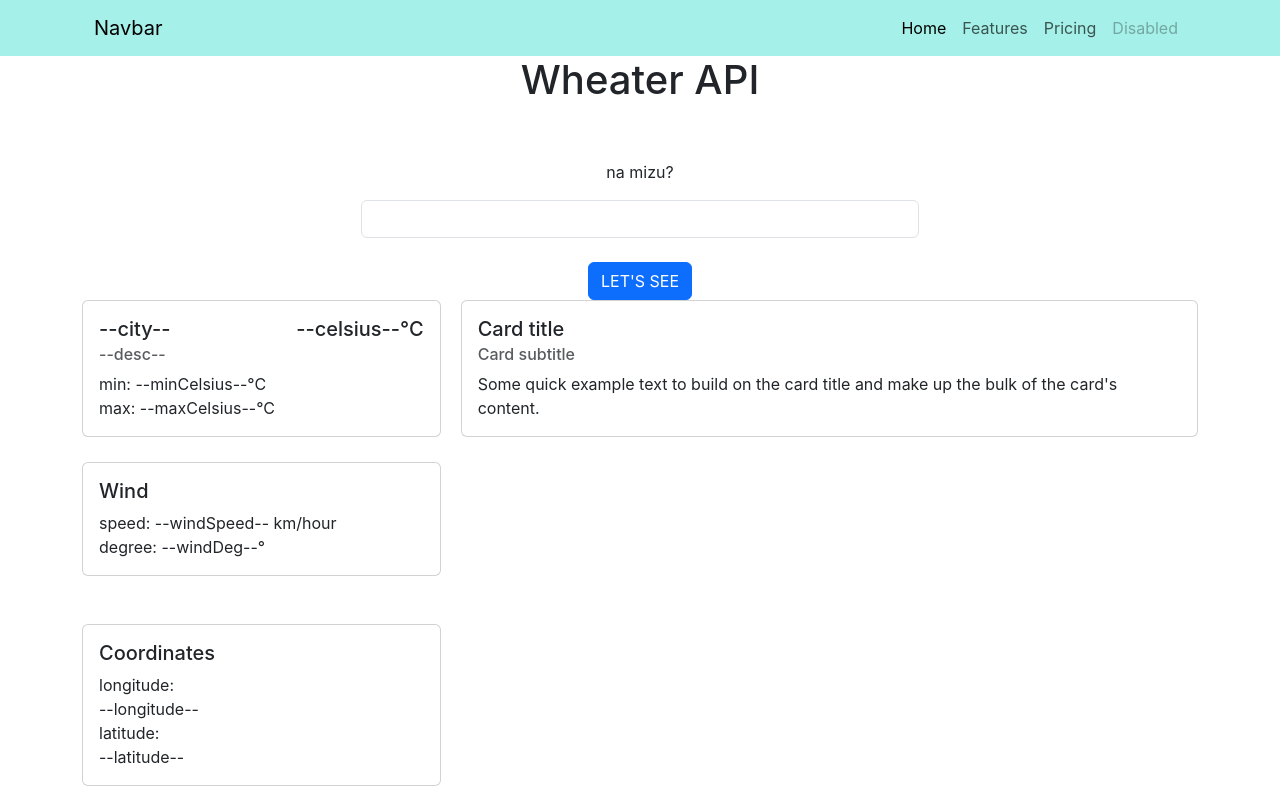
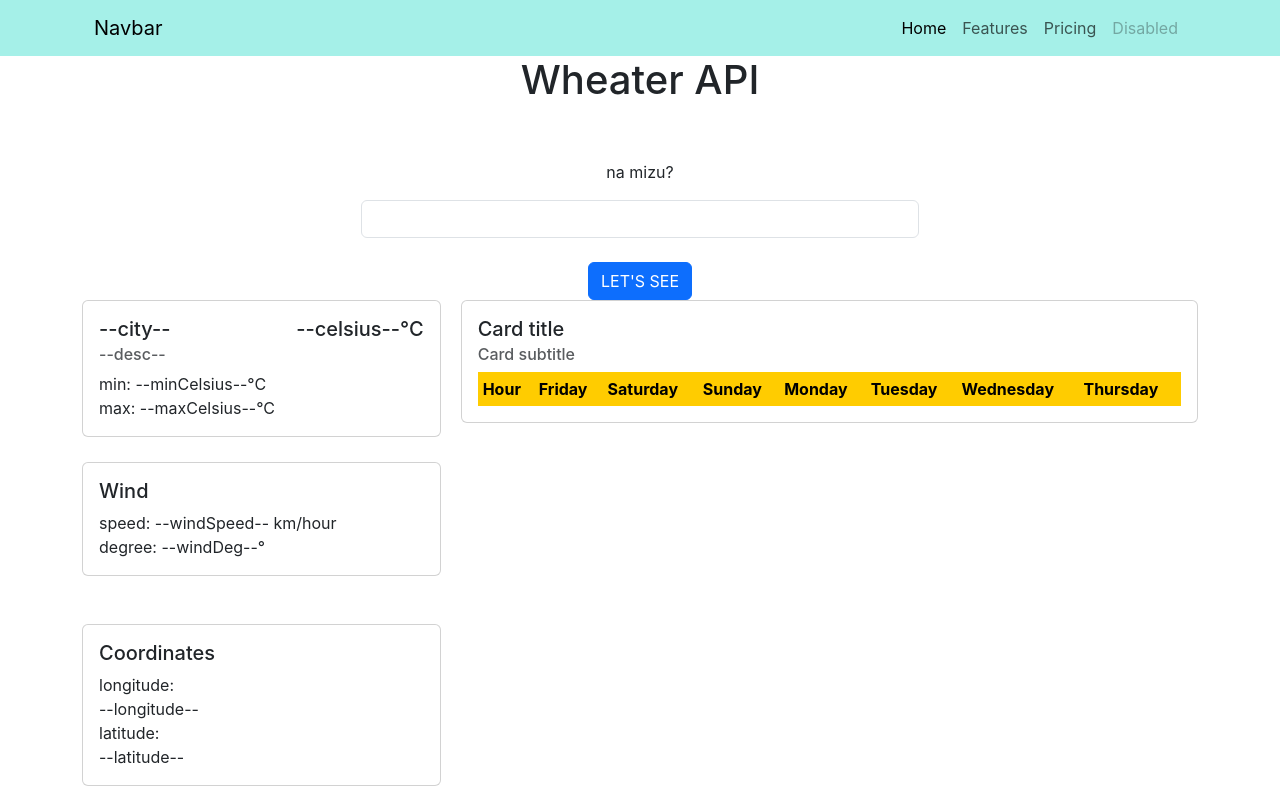
Before and after one commit to Vajk93/react-weather-app, a React (Create React App) app: page / in a window 1280 px wide. Built offline with nearby package versions, Linux system fonts and the light colour scheme.

Commit message:
fetching data for table: OK

```diff
--- /dev/null
+++ b/src/components/main/ForecastTable.css
@@ -0,0 +1,21 @@
+table.GeneratedTable {
+  width: 100%;
+  background-color: #ffffff;
+  border-collapse: collapse;
+  border-width: 2px;
+  border-color: #ffcc00;
+  border-style: solid;
+  color: #000000;
+}
+
+table.GeneratedTable td,
+table.GeneratedTable th {
+  border-width: 2px;
+  border-color: #ffcc00;
+  border-style: solid;
+  padding: 3px;
+}
+
+table.GeneratedTable thead {
+  background-color: #ffcc00;
+}
--- a/src/components/main/Main.js
+++ b/src/components/main/Main.js
@@ -1,8 +1,12 @@
 import "./Main.css";
 import React from "react";
 import { useState } from "react";
+import moment from "moment";
+import "./ForecastTable.css";
 
-function Main(props) {
+// import ForecastTable from "../forecast-table/ForecastTable";
+
+function Main() {
   // budapest coordinates for testing
   // let latitude = 47.53;
   // let longitude = 19.12;
@@ -21,8 +25,8 @@ function Main(props) {
   let [minCelsius, setMinCelsius] = useState("--minCelsius--");
   let [longitude, setLongitude] = useState("--longitude--");
   let [latitude, setLatitude] = useState("--latitude--");
-  let [hours168, setHours168] = useState("--hours168--");
-  let [temps168, setTemps168] = useState("--temps168--");
+  // let [hours168, setHours168] = useState("--hours168--");
+  // let [temps168, setTemps168] = useState("--temps168--");
   let [windDeg, setWindDeg] = useState("--windDeg--");
   let [windSpeed, setWindSpeed] = useState("--windSpeed--");
 
@@ -101,8 +105,105 @@ function Main(props) {
         setWindDeg(fetchedDatas.windDeg);
         setLongitude(fetchedDatas.longitude);
         setLatitude(fetchedDatas.latitude);
+
+        // fetch table datas
+        fetchTableDatas(fetchedDatas.latitude, fetchedDatas.longitude);
       });
   }
+
+  let today = moment().format("dddd");
+  let tomorrow = moment().add(1, "days").format("dddd");
+  let day3 = moment().add(2, "days").format("dddd");
+  let day4 = moment().add(3, "days").format("dddd");
+  let day5 = moment().add(4, "days").format("dddd");
+  let day6 = moment().add(5, "days").format("dddd");
+  let day7 = moment().add(6, "days").format("dddd");
+
+  let [tableRow, setTableRow] = useState("");
+
+  const fetchTableDatas = (latitude, longitude) => {
+    fetch(
+      `https://api.open-meteo.com/v1/forecast?latitude=${latitude}&longitude=${longitude}&hourly=temperature_2m`
+    )
+      .then((response) => response.json())
+      .then((data) => {
+        // itt dolgozhatunk a válaszon, például kiírhatjuk a konzolra
+        console.log(data.hourly.temperature_2m);
+        let hours = [data.hourly.time];
+        let temperatures = [data.hourly.temperature_2m];
+        console.log(hours);
+        console.log(temperatures);
+        let newRow = (
+          <React.Fragment>
+            <tr>
+              <td>22:00</td>
+              <td>{temperatures[0][22]}</td>
+              <td>{temperatures[0][46]}</td>
+              <td>{temperatures[0][70]}</td>
+              <td>{temperatures[0][94]}</td>
+              <td>{temperatures[0][118]}</td>
+              <td>{temperatures[0][142]}</td>
+              <td>{temperatures[0][166]}</td>
+            </tr>
+            <tr>
+              <td>18:00</td>
+              <td>{temperatures[0][18]}</td>
+              <td>{temperatures[0][42]}</td>
+              <td>{temperatures[0][66]}</td>
+              <td>{temperatures[0][90]}</td>
+              <td>{temperatures[0][114]}</td>
+              <td>{temperatures[0][138]}</td>
+              <td>{temperatures[0][162]}</td>
+            </tr>
+            <tr>
+              <td>14:00</td>
+              <td>{temperatures[0][14]}</td>
+              <td>{temperatures[0][38]}</td>
+              <td>{temperatures[0][62]}</td>
+              <td>{temperatures[0][86]}</td>
+              <td>{temperatures[0][110]}</td>
+              <td>{temperatures[0][134]}</td>
+              <td>{temperatures[0][158]}</td>
+            </tr>
+            <tr>
+              <td>10:00</td>
+              <td>{temperatures[0][10]}</td>
+              <td>{temperatures[0][34]}</td>
+              <td>{temperatures[0][58]}</td>
+              <td>{temperatures[0][82]}</td>
+              <td>{temperatures[0][106]}</td>
+              <td>{temperatures[0][130]}</td>
+              <td>{temperatures[0][154]}</td>
+            </tr>
+            <tr>
+              <td>06:00</td>
+              <td>{temperatures[0][6]}</td>
+              <td>{temperatures[0][30]}</td>
+              <td>{temperatures[0][54]}</td>
+              <td>{temperatures[0][78]}</td>
+              <td>{temperatures[0][102]}</td>
+              <td>{temperatures[0][126]}</td>
+              <td>{temperatures[0][150]}</td>
+            </tr>
+            <tr>
+              <td>02:00</td>
+              <td>{temperatures[0][2]}</td>
+              <td>{temperatures[0][26]}</td>
+              <td>{temperatures[0][50]}</td>
+              <td>{temperatures[0][74]}</td>
+              <td>{temperatures[0][98]}</td>
+              <td>{temperatures[0][122]}</td>
+              <td>{temperatures[0][146]}</td>
+            </tr>
+          </React.Fragment>
+        );
+        setTableRow(newRow);
+      })
+      .catch((error) => {
+        // itt dolgozhatunk az esetleges hibával
+        console.error(error);
+      });
+  };
 
   return (
     <React.Fragment>
@@ -175,10 +276,83 @@ function Main(props) {
               <div className="card-body">
                 <h5 className="card-title">Card title</h5>
                 <h6 className="card-subtitle mb-2 text-muted">Card subtitle</h6>
-                <p className="card-text">
-                  Some quick example text to build on the card title and make up
-                  the bulk of the card's content.
-                </p>
+                <table class="GeneratedTable">
+                  <thead>
+                    <tr>
+                      <th>Hour</th>
+                      <th>{today}</th>
+                      <th>{tomorrow}</th>
+                      <th>{day3}</th>
+                      <th>{day4}</th>
+                      <th>{day5}</th>
+                      <th>{day6}</th>
+                      <th>{day7}</th>
+                    </tr>
+                  </thead>
+                  <tbody>
+                    {tableRow}
+                    {/* <tr>
+                      <td>22:00</td>
+                      <td>Cell</td>
+                      <td>Cell</td>
+                      <td>Cell</td>
+                      <td>Cell</td>
+                      <td>Cell</td>
+                      <td>Cell</td>
+                      <td>Cell</td>
+                    </tr>
+                    <tr>
+                      <td>18:00</td>
+                      <td>Cell</td>
+                      <td>Cell</td>
+                      <td>Cell</td>
+                      <td>Cell</td>
+                      <td>Cell</td>
+                      <td>Cell</td>
+                      <td>Cell</td>
+                    </tr>
+                    <tr>
+                      <td>14:00</td>
+                      <td>Cell</td>
+                      <td>Cell</td>
+                      <td>Cell</td>
+                      <td>Cell</td>
+                      <td>Cell</td>
+                      <td>Cell</td>
+                      <td>Cell</td>
+                    </tr>
+                    <tr>
+                      <td>10:00</td>
+                      <td>Cell</td>
+                      <td>Cell</td>
+                      <td>Cell</td>
+                      <td>Cell</td>
+                      <td>Cell</td>
+                      <td>Cell</td>
+                      <td>Cell</td>
+                    </tr>
+                    <tr>
+                      <td>06:00</td>
+                      <td>Cell</td>
+                      <td>Cell</td>
+                      <td>Cell</td>
+                      <td>Cell</td>
+                      <td>Cell</td>
+                      <td>Cell</td>
+                      <td>Cell</td>
+                    </tr>
+                    <tr>
+                      <td>02:00</td>
+                      <td>Cell</td>
+                      <td>Cell</td>
+                      <td>Cell</td>
+                      <td>Cell</td>
+                      <td>Cell</td>
+                      <td>Cell</td>
+                      <td>Cell</td>
+                    </tr> */}
+                  </tbody>
+                </table>
               </div>
             </div>
           </div>
```
